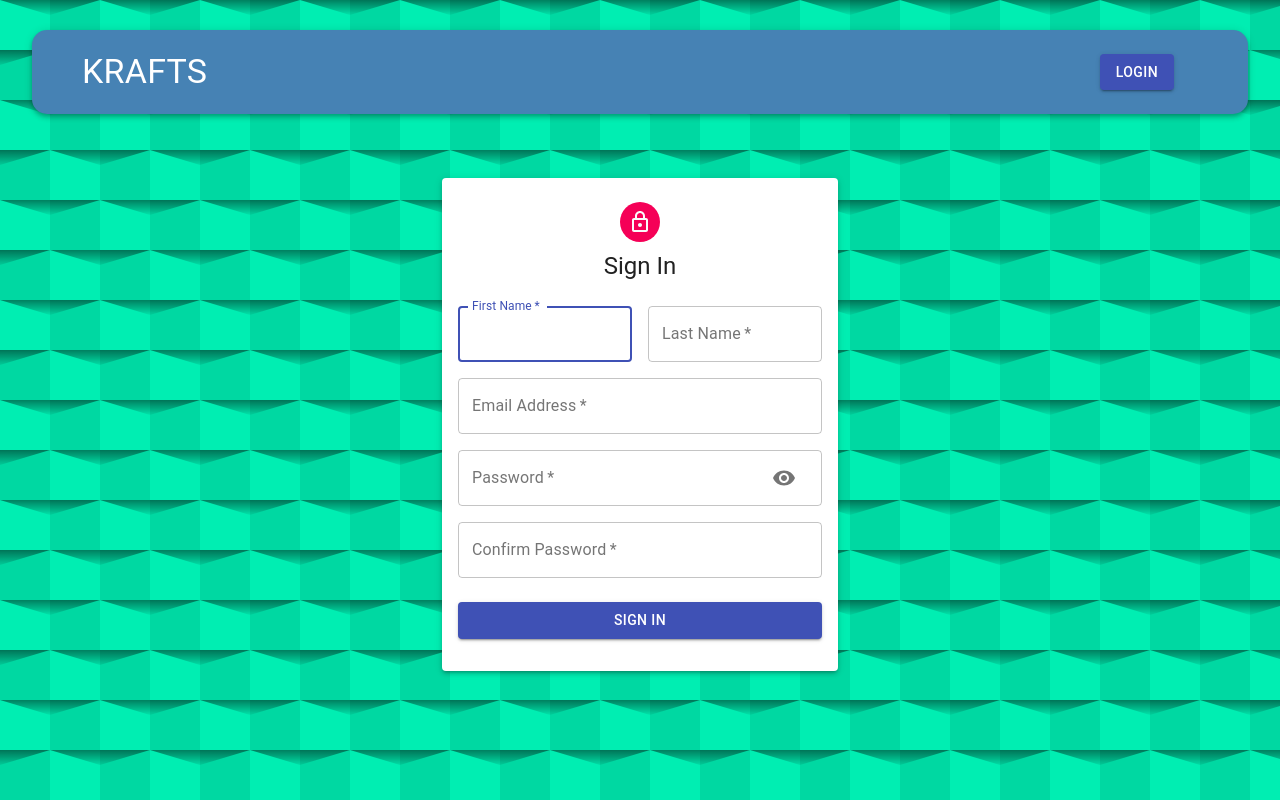
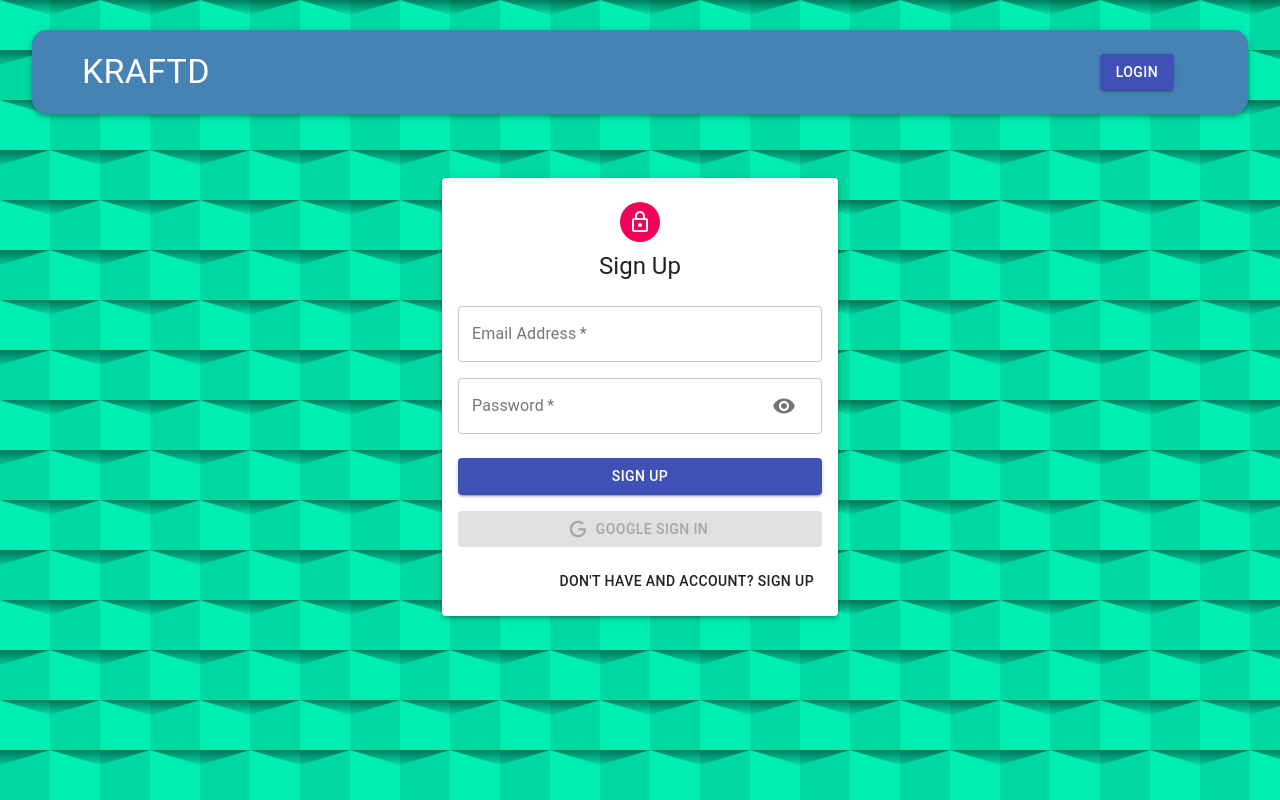
Before and after one commit to All4ara/KRAFTDProject, a React (Create React App) app in the folder client/: page /auth in a window 1280 px wide. Built offline with nearby package versions, Linux system fonts and the light colour scheme.

Commit message:
Google login/logout feature with updates to nav bar on login

```diff
--- a/client/src/components/Auth/Auth.js
+++ b/client/src/components/Auth/Auth.js
@@ -1,14 +1,21 @@
 import React, { useState } from 'react';
 import { Avatar, Button, Paper, Grid, Typography, Container, TextField } from '@material-ui/core';
+import { GoogleLogin } from 'react-google-login';
+import { useDispatch } from 'react-redux';
+import { useHistory } from 'react-router-dom';
+
 import LockOutlinedIcon from '@material-ui/icons/LockOutlined'
 import useStyles from './styles';
 import Input from './Input'
+import Icon from './icon'
+
 
 const Auth = () => {
     const classes = useStyles();
     const [showPassword, setShowPassword] = useState(false);
-
-    const isSignup = true;
+    const [isSignup, setIsSignup] = useState(false);
+    const dispatch = useDispatch();
+    const history = useHistory();
 
     // Toggles show password button
     const handleShowPassword = () => setShowPassword((prevShowPassword) => !prevShowPassword);
@@ -21,6 +28,29 @@
 
     }
 
+    const switchMode = () => {
+        setIsSignup((prevIsSignup) => !prevIsSignup);
+        handleShowPassword(false);
+    }
+
+    const googleSuccess = async (res) => {
+
+        const result = res?.profileObj;
+        const token = res?.tokenId;
+
+        try {
+            dispatch({ type: 'AUTH', data: { result, token }})
+
+            history.push('/');
+        } catch(error) {
+            console.log(error)
+        }
+    }
+
+    const googleFailure = (error) => {
+        console.log(error)
+        console.log('Google Sign In was unsuccesful.');
+    }
 
     return (
         <Container component="main" maxWidth="xs">
@@ -41,7 +71,42 @@
                         <Input name="password" label="Password" handleChange={handleChange} type={showPassword ? "text" : "password"} handleShowPassword={handleShowPassword}/>
                         { isSignup && <Input name="confirmPassword" label="Confirm Password" handleChange={handleChange} type="password" /> }
                     </Grid>
-                    <Button type="submit" fullWidth variant="contained" color="primary" className={classes.submit}>{ isSignup ? "Sign In" : "Sign Up" }</Button>
+
+
+
+                    <Button
+                        type="submit"
+                        fullWidth
+                        variant="contained"
+                        color="primary"
+                        className={classes.submit}
+                    >
+                        { isSignup ? "Sign In" : "Sign Up" }
+                    </Button>
+                    <GoogleLogin
+                        clientId="327663592136-ludl34e6ig40bltl5085k23d10kr8ls3.apps.googleusercontent.com"
+                        render={(renderProps) => (
+                        <Button
+                            className={classes.googleButton}
+                            color="primary"
+                            fullWidth onClick={renderProps.onClick}
+                            disabled={renderProps.disabled}
+                            startIcon={<Icon />} variant="contained"
+                        >
+                            Google Sign In
+                        </Button>
+                    )}
+                    onSuccess={googleSuccess}
+                    onFailure={googleFailure}
+                    cookiePolicy="single_host_origin"
+                    />
+                    <Grid container justify="flex-end">
+                            <Grid item>
+                                <Button onClick={switchMode}>
+                                    { isSignup ? "Already have an account? Sign In" :  "Don't have and account? Sign Up" }
+                                </Button>
+                            </Grid>
+                    </Grid>
                 </form>
             </Paper>
         </Container>
--- a/client/src/components/Auth/Input.js
+++ b/client/src/components/Auth/Input.js
@@ -16,7 +16,7 @@
                 label={label}
                 autoFocus={autoFocus}
                 type={type}
-                InputProps={name === 'password' && {
+                InputProps={name === 'password' ? {
                     endAdornment: (
                         <InputAdornment position="end">
                             <IconButton onClick={handleShowPassword}>
@@ -24,7 +24,7 @@
                             </IconButton>
                         </InputAdornment>
                     )
-                }}
+                } : null }
             />
         </Grid>
     );
--- /dev/null
+++ b/client/src/components/Auth/icon.js
@@ -0,0 +1,12 @@
+import React from 'react';
+
+const icon = () => (
+  <svg style={{ width: '20px', height: '20px' }} viewBox="0 0 24 24">
+    <path
+      fill="currentColor"
+      d="M21.35,11.1H12.18V13.83H18.69C18.36,17.64 15.19,19.27 12.19,19.27C8.36,19.27 5,16.25 5,12C5,7.9 8.2,4.73 12.2,4.73C15.29,4.73 17.1,6.7 17.1,6.7L19,4.72C19,4.72 16.56,2 12.1,2C6.42,2 2.03,6.8 2.03,12C2.03,17.05 6.16,22 12.25,22C17.6,22 21.5,18.33 21.5,12.91C21.5,11.76 21.35,11.1 21.35,11.1V11.1Z"
+    />
+  </svg>
+);
+
+export default icon;
--- a/client/src/components/Navbar/Navbar.js
+++ b/client/src/components/Navbar/Navbar.js
@@ -1,21 +1,38 @@
 
-import React from 'react';
-import { Link } from "react-router-dom";
+import React, { useState, useEffect } from 'react';
+import { Link, useHistory, useLocation } from "react-router-dom";
 import { AppBar, Button, Toolbar, Typography, Avatar } from '@material-ui/core';
-
-
+import { useDispatch } from 'react-redux';
 import useStyles from './styles';
 import logo from '../../images/Crafted.png';
 
 const Navbar = () => {
     const classes = useStyles();
+    const [user, setUser] = useState(JSON.parse(localStorage.getItem('profile')));
+    const dispatch = useDispatch();
+    const history = useHistory();
+    const location = useLocation();
 
-    const user = null;
+    const logout = () => {
+        dispatch({ type: 'LOGOUT' })
+
+        history.push('/')
+
+        setUser(null);
+    }
+
+    useEffect(() => {
+        const token = user?.token;
+
+        // JWT
+
+        setUser(JSON.parse(localStorage.getItem('profile')));
+    }, [location]);
 
     return (
         <AppBar className={classes.appBar} position="static" color="inherit">
         <div className={classes.brandContainer}>
-            <Typography component={Link} to="/" className={classes.heading} variant="h4" align="center">KRAFTS</Typography>
+            <Typography component={Link} to="/" className={classes.heading} variant="h4" align="center">KRAFTD</Typography>
             {/* <img className={classes.image} src={logo} alt="memories" height="60" align="center"/> */}
         </div>
         <Toolbar className={classes.toolbar}>
@@ -23,7 +40,7 @@
                 <div className={classes.profile}>
                     <Avatar className={classes.purple} alt={user.result.name} src={user.result.imageUrl}>{user.result.name.charAt(0)}</Avatar>
                     <Typography className={classes.userName} variant="h6">{user.result.name}</Typography>
-                    <Button varient="contained" className={classes.logout} color="secondary">Logout</Button>
+                    <Button varient="contained" className={classes.logout} color="secondary" onClick={logout}>Logout</Button>
                 </div>
             ) : (
                 <Button component={Link} to="/auth" variant="contained" color="primary">Login</Button>
--- a/client/src/constants/actionTypes.js
+++ b/client/src/constants/actionTypes.js
@@ -2,3 +2,6 @@
 export const UPDATE = 'UPDATE';
 export const DELETE = 'DELETE';
 export const FETCH_ALL = 'FETCH_ALL';
+
+export const AUTH = 'AUTH';
+export const LOGOUT = 'LOGOUT';
--- /dev/null
+++ b/client/src/reducer/auth.js
@@ -0,0 +1,17 @@
+import { AUTH, LOGOUT } from '../constants/actionTypes';
+
+const authReducer = (state = { authData: null }, action) => {
+    switch (action.type) {
+        case AUTH:
+            localStorage.setItem('profile', JSON.stringify({ ...action?.data }))
+            return { ...state, authData: action?.data };
+        case LOGOUT:
+            localStorage.clear();
+
+            return { ...state, authData: null };
+        default:
+            return state;
+    }
+}
+
+export default authReducer;
--- a/client/src/reducer/index.js
+++ b/client/src/reducer/index.js
@@ -1,5 +1,6 @@
 import { combineReducers } from 'redux';
 
-import posts from './posts'
+import posts from './posts';
+import auth from './auth';
 
-export default combineReducers({ posts });
+export default combineReducers({ posts, auth });
```
Also changed, not shown: 1 other file (tests, documents, lock files or other folders).
